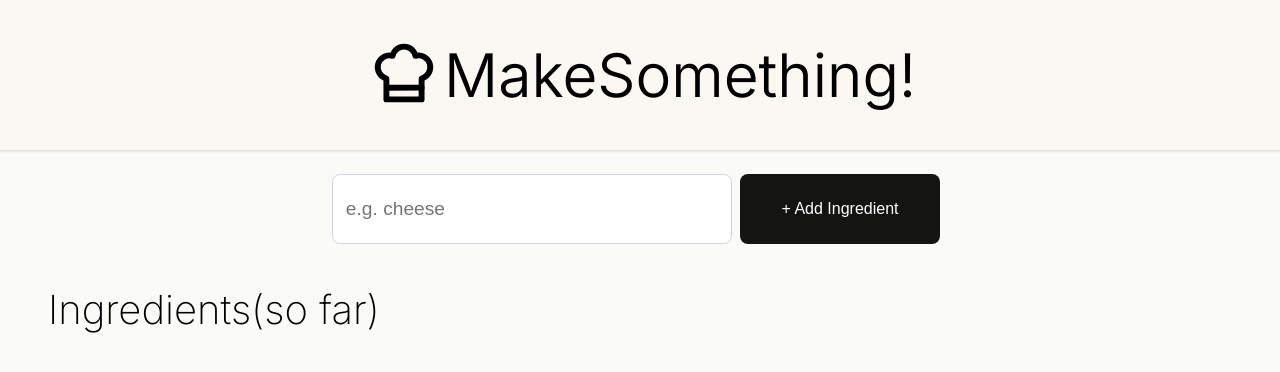
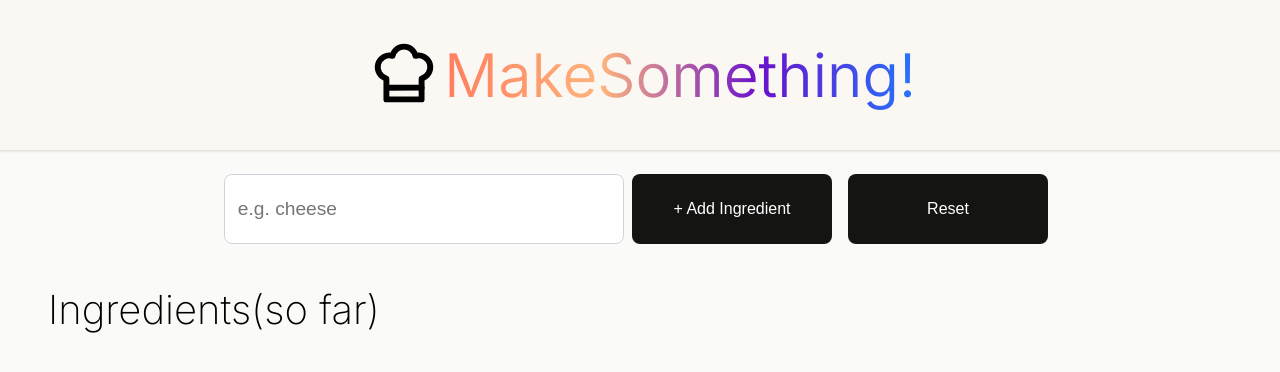
Before and after one commit to adeelakhani/MakeSomething-, a React (Vite) app: page / in a window 1280 px wide. Shown: the top 372 px of the page. Built offline with nearby package versions, Linux system fonts and the light colour scheme.

Commit message:
designing and api formatting

```diff
--- a/components/Body.jsx
+++ b/components/Body.jsx
@@ -19,6 +19,11 @@ export default function Body() {
     const getRecipe = await axios.post("http://localhost:3000/api/getrecipe", {ingredients});
     setRecipe(getRecipe.data.recipe);
   }
+  function reset(e){
+    e.preventDefault();
+    setIngredients([]);
+    setRecipe("");
+  }
   return (
     <main>
       <form action={handleSubmitting} className="body">
@@ -29,11 +34,13 @@ export default function Body() {
           placeholder="e.g. cheese"
         />
         <button>+ Add Ingredient</button>
+        <button onClick={reset}>Reset</button>
       </form>
       <section>
-        <IngredientsList ingredientsLists={ingredientsLists} numIngredients={numIngredients} showRecipe={showRecipe} />
+        <h2 className="ingredientsHeader">Ingredients(so far)</h2>
+        {ingredients.length > 0 && <IngredientsList ingredientsLists={ingredientsLists} numIngredients={numIngredients} showRecipe={showRecipe} />}
       </section>
-      <section>
+      <section aria-live="polite">
         <Recipe recipe={recipe} />
       </section>
 
--- a/components/IngredientsList.jsx
+++ b/components/IngredientsList.jsx
@@ -1,7 +1,6 @@
 export default function IngredientsList(props) {
     return (
         <>
-            <h2 className="ingredientsHeader">Ingredients(so far)</h2>
             <ul className="ingredientsList">{props.ingredientsLists}</ul>
             {props.numIngredients > 3 && (
             <div className="readyBox">
--- a/components/Recipe.jsx
+++ b/components/Recipe.jsx
@@ -1,9 +1,12 @@
+import ReactMarkdown from 'react-markdown';
+
 export default function Recipe(props) {
   return (
     <>
       {props.recipe && (
         <>
-          {props.recipe}
+            <h2>Our Chef Recommends:</h2>
+          <ReactMarkdown className="recipe-container">{props.recipe}</ReactMarkdown>
         </>
       )}
     </>
--- a/package.json
+++ b/package.json
@@ -14,7 +14,8 @@
     "dotenv": "^16.4.7",
     "react": "19.0.0",
     "react-dom": "19.0.0",
-    "react-icons": "^5.4.0"
+    "react-icons": "^5.4.0",
+    "react-markdown": "^9.0.3"
   },
   "devDependencies": {
     "@eslint/js": "^9.17.0",
--- a/src/index.css
+++ b/src/index.css
@@ -93,6 +93,10 @@ body {
 .title {
     font-weight: 350;
     font-size: 60px;
+    background: linear-gradient(to right, #ff7e5f, #feb47b, #6a11cb, #2575fc); /* Gradient colors */
+    -webkit-background-clip: text;
+    background-clip: text;
+    color: transparent;
 }
 
 
@@ -101,3 +105,12 @@ body {
     font-size: 80px;
     margin-bottom: 0.2rem;
 }
+
+.recipe-container{
+    color: #475467;
+    line-height: 28px;
+    font-size: 1.125rem;
+    font-weight: 400;
+    margin-left: 2rem;
+    margin-bottom: 6rem;
+}
```
Also changed, not shown: 2 other files (tests, documents, lock files or other folders).
